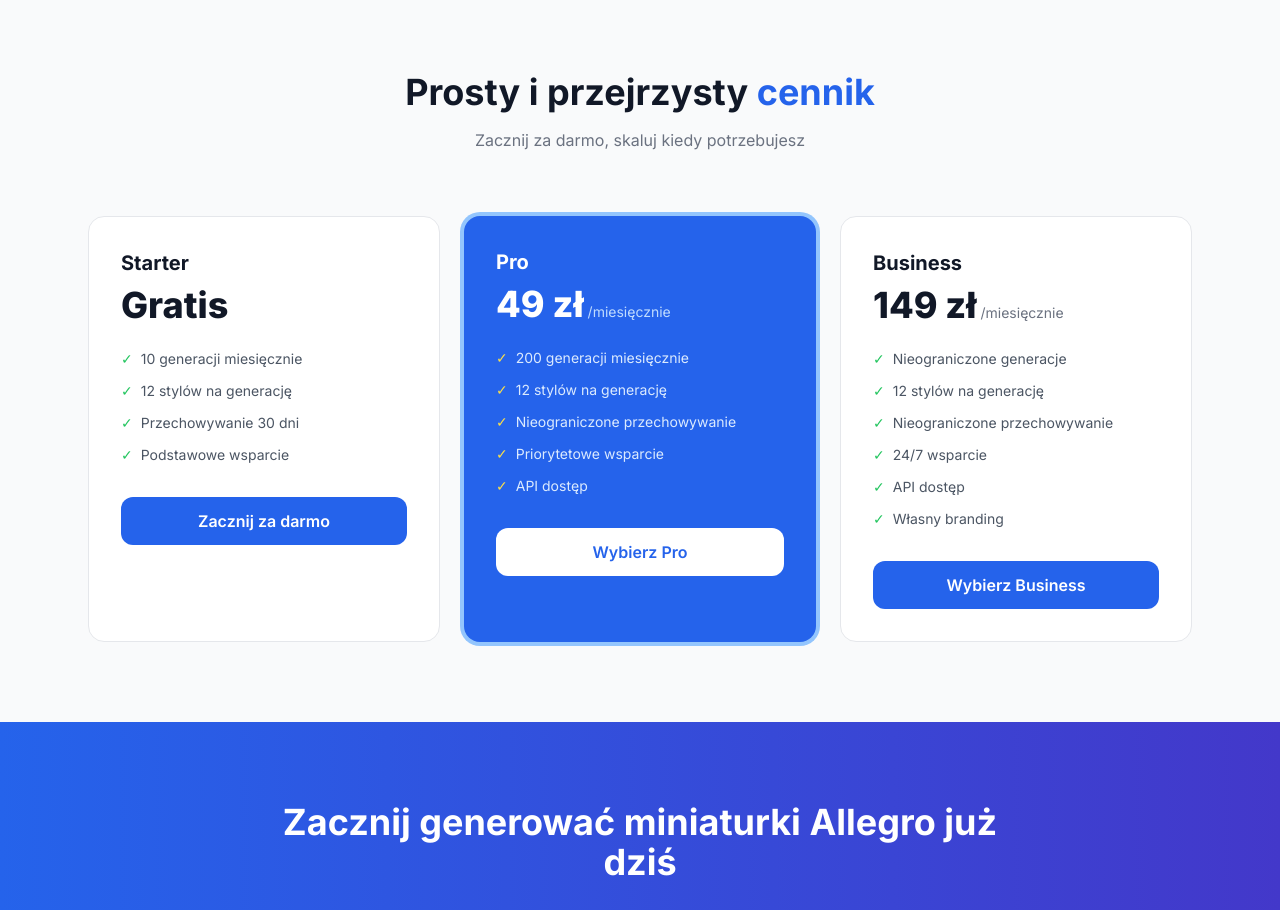
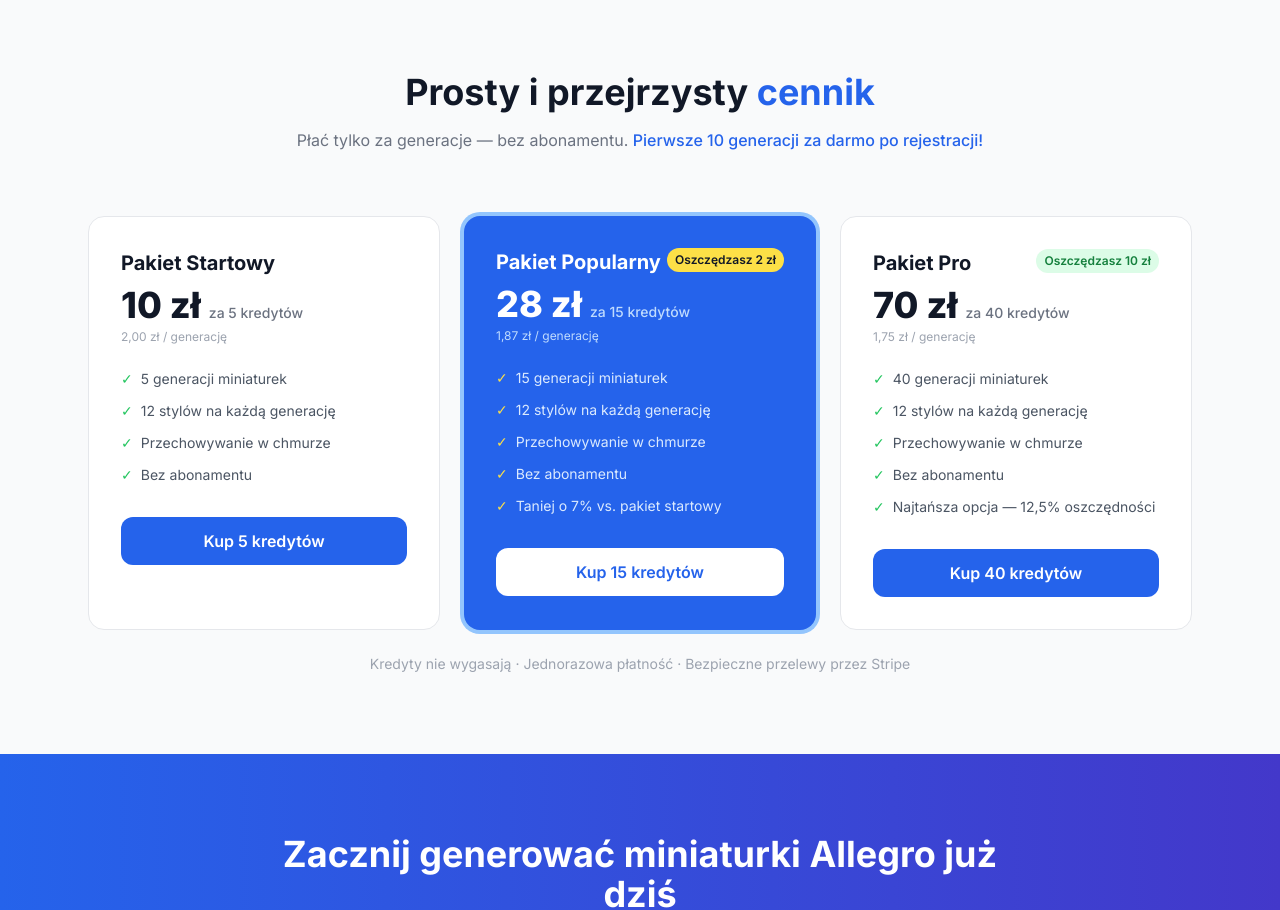
Before and after one commit to mj426382/miniaturyallegro.pl, a React (Vite) app in the folder landing-page/: page / in a window 1280 px wide. Shown: the part 2500-3410 px from the top of the page. Built offline with nearby package versions, Linux system fonts and the light colour scheme.

Commit message:
Add fixes

```diff
--- a/landing-page/src/pages/Home.tsx
+++ b/landing-page/src/pages/Home.tsx
@@ -61,27 +61,33 @@ const testimonials = [
 
 const pricingPlans = [
   {
-    name: 'Starter',
-    price: '0',
-    period: 'za darmo',
-    features: ['10 generacji miesięcznie', '12 stylów na generację', 'Przechowywanie 30 dni', 'Podstawowe wsparcie'],
-    cta: 'Zacznij za darmo',
+    name: 'Pakiet Startowy',
+    credits: 5,
+    price: '10',
+    pricePerCredit: '2,00 zł / generację',
+    saving: null,
+    features: ['5 generacji miniaturek', '12 stylów na każdą generację', 'Przechowywanie w chmurze', 'Bez abonamentu'],
+    cta: 'Kup 5 kredytów',
     highlighted: false,
   },
   {
-    name: 'Pro',
-    price: '49',
-    period: 'miesięcznie',
-    features: ['200 generacji miesięcznie', '12 stylów na generację', 'Nieograniczone przechowywanie', 'Priorytetowe wsparcie', 'API dostęp'],
-    cta: 'Wybierz Pro',
+    name: 'Pakiet Popularny',
+    credits: 15,
+    price: '28',
+    pricePerCredit: '1,87 zł / generację',
+    saving: 'Oszczędzasz 2 zł',
+    features: ['15 generacji miniaturek', '12 stylów na każdą generację', 'Przechowywanie w chmurze', 'Bez abonamentu', 'Taniej o 7% vs. pakiet startowy'],
+    cta: 'Kup 15 kredytów',
     highlighted: true,
   },
   {
-    name: 'Business',
-    price: '149',
-    period: 'miesięcznie',
-    features: ['Nieograniczone generacje', '12 stylów na generację', 'Nieograniczone przechowywanie', '24/7 wsparcie', 'API dostęp', 'Własny branding'],
-    cta: 'Wybierz Business',
+    name: 'Pakiet Pro',
+    credits: 40,
+    price: '70',
+    pricePerCredit: '1,75 zł / generację',
+    saving: 'Oszczędzasz 10 zł',
+    features: ['40 generacji miniaturek', '12 stylów na każdą generację', 'Przechowywanie w chmurze', 'Bez abonamentu', 'Najtańsza opcja — 12,5% oszczędności'],
+    cta: 'Kup 40 kredytów',
     highlighted: false,
   },
 ]
@@ -231,7 +237,10 @@ export default function Home() {
               <h2 className="text-3xl md:text-4xl font-bold text-gray-900">
                 Prosty i przejrzysty <span className="text-blue-600">cennik</span>
               </h2>
-              <p className="text-gray-500 mt-4">Zacznij za darmo, skaluj kiedy potrzebujesz</p>
+              <p className="text-gray-500 mt-4">
+                Płać tylko za generacje — bez abonamentu.{' '}
+                <span className="font-medium text-blue-600">Pierwsze 10 generacji za darmo po rejestracji!</span>
+              </p>
             </div>
             <div className="grid grid-cols-1 md:grid-cols-3 gap-6">
               {pricingPlans.map((plan) => (
@@ -243,19 +252,29 @@ export default function Home() {
                       : 'bg-white border border-gray-200'
                   }`}
                 >
-                  <h3 className={`text-xl font-bold mb-2 ${plan.highlighted ? 'text-white' : 'text-gray-900'}`}>
-                    {plan.name}
-                  </h3>
-                  <div className="mb-6">
-                    <span className={`text-4xl font-extrabold ${plan.highlighted ? 'text-white' : 'text-gray-900'}`}>
-                      {plan.price === '0' ? 'Gratis' : `${plan.price} zł`}
-                    </span>
-                    {plan.price !== '0' && (
-                      <span className={`text-sm ml-1 ${plan.highlighted ? 'text-blue-200' : 'text-gray-500'}`}>
-                        /{plan.period}
+                  <div className="flex items-start justify-between mb-2">
+                    <h3 className={`text-xl font-bold ${plan.highlighted ? 'text-white' : 'text-gray-900'}`}>
+                      {plan.name}
+                    </h3>
+                    {plan.saving && (
+                      <span className={`text-xs font-semibold px-2 py-1 rounded-full ${
+                        plan.highlighted ? 'bg-yellow-300 text-gray-900' : 'bg-green-100 text-green-700'
+                      }`}>
+                        {plan.saving}
                       </span>
                     )}
                   </div>
+                  <div className="mb-1">
+                    <span className={`text-4xl font-extrabold ${plan.highlighted ? 'text-white' : 'text-gray-900'}`}>
+                      {plan.price} zł
+                    </span>
+                    <span className={`text-sm ml-2 font-medium ${plan.highlighted ? 'text-blue-200' : 'text-gray-500'}`}>
+                      za {plan.credits} kredytów
+                    </span>
+                  </div>
+                  <p className={`text-xs mb-6 ${plan.highlighted ? 'text-blue-200' : 'text-gray-400'}`}>
+                    {plan.pricePerCredit}
+                  </p>
                   <ul className="space-y-3 mb-8">
                     {plan.features.map((f) => (
                       <li key={f} className={`flex items-center gap-2 text-sm ${plan.highlighted ? 'text-blue-100' : 'text-gray-600'}`}>
@@ -265,7 +284,7 @@ export default function Home() {
                     ))}
                   </ul>
                   <a
-                    href="https://app.allgrafika.pl/register"
+                    href="https://app.allgrafika.pl/credits"
                     className={`block text-center py-3 px-6 rounded-xl font-semibold transition-colors ${
                       plan.highlighted
                         ? 'bg-white text-blue-600 hover:bg-blue-50'
@@ -277,6 +296,9 @@ export default function Home() {
                 </div>
               ))}
             </div>
+            <p className="text-center text-sm text-gray-400 mt-6">
+              Kredyty nie wygasają · Jednorazowa płatność · Bezpieczne przelewy przez Stripe
+            </p>
           </div>
         </section>
 
```
